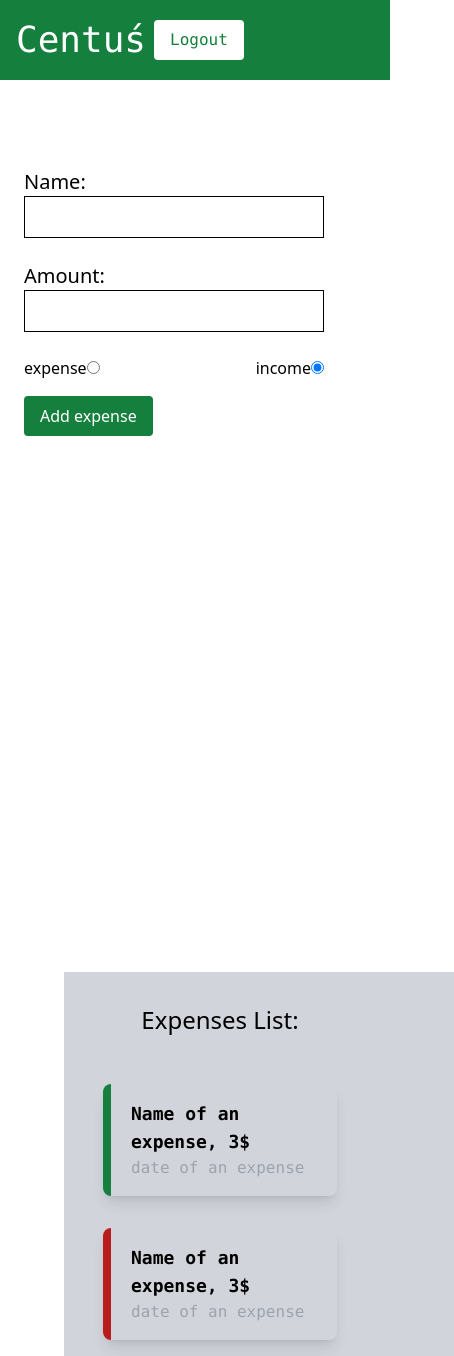
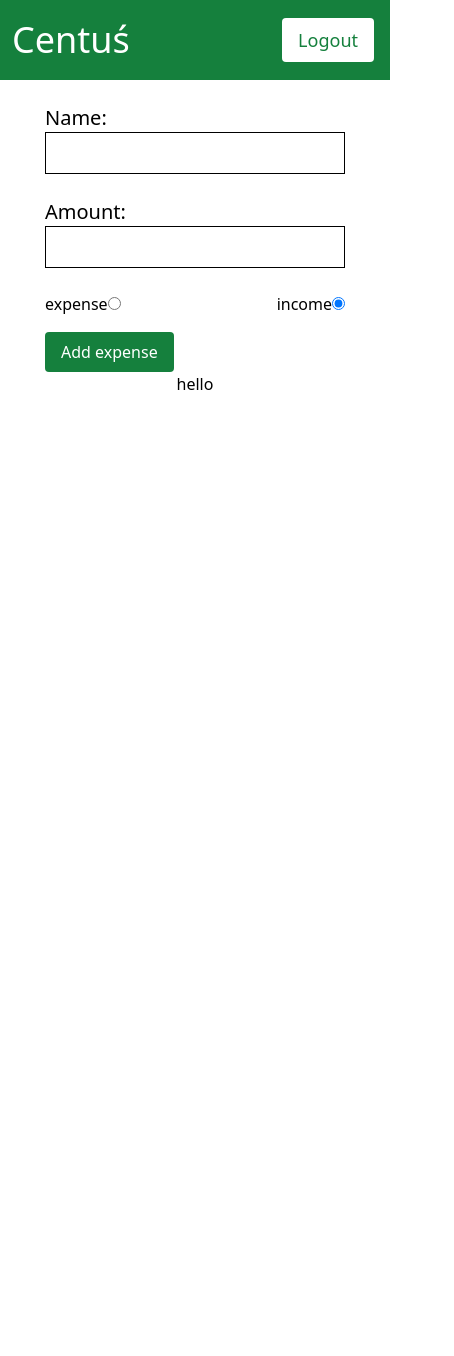
Before and after one commit to Gawc1uuu/centusTS, a React (Create React App) app in the folder frontend/: page / in a window 390 px wide. Shown: the whole page, 454 px wide, since content can reach past the window. After the commit the page ends 1216 px from the top, so only its background shows below. Built offline with nearby package versions, Linux system fonts and the light colour scheme; sample sign-in values are in the browser's storage.

Commit message:
styling and making site responsive

```diff
--- a/frontend/src/components/ExpensesForm.tsx
+++ b/frontend/src/components/ExpensesForm.tsx
@@ -2,7 +2,7 @@ import React from "react";
 
 const ExpensesForm = () => {
   return (
-    <div className="bg-slate-700 order-1 md:order-2 h-screen w-full flex flex-col justify-start items-start bg-white py-4 px-6 mt-12">
+    <div className="flex flex-col items-center order-1 md:order-2 justify-center w-full">
       <form className="max-w-[300px] w-11/12 sm:w-full">
         <div className="flex flex-col my-6">
           <label className="text-xl">Name: </label>
--- a/frontend/src/components/ExpensesList.tsx
+++ b/frontend/src/components/ExpensesList.tsx
@@ -2,24 +2,8 @@ import React from "react";
 
 const ExpensesList = () => {
   return (
-    <div className="bg-gray-300 order-2 md:order-2 w-full col-span-2 ml-16">
-      <div className="w-4/5 flex flex-col max-h-[500px] items-center overflow-y-auto">
-        <h1 className="font-bolt font-sans text-2xl my-8 text-left">
-          Expenses List:
-        </h1>
-        <div className="shadow-lg border-l-8 rounded-lg border-green-700 font-mono px-5 py-4 my-4 w-3/4 ">
-          <h3 className="text-lg font-mono font-semibold leading-tight-wide">
-            Name of an expense, 3$
-          </h3>
-          <p className="text-gray-400 text-bd">date of an expense</p>
-        </div>
-        <div className="shadow-lg border-l-8 rounded-lg border-red-700 font-mono px-5 py-4 my-4 w-3/4 ">
-          <h3 className="text-lg font-mono font-semibold leading-tight-wide">
-            Name of an expense, 3$
-          </h3>
-          <p className="text-gray-400 text-bd">date of an expense</p>
-        </div>
-      </div>
+    <div className="flex flex-col justify-start items-center w-full min-h-screen md:min-h-[500px] md:max-h-[600px] order-2 md:order-1">
+      hello
     </div>
   );
 };
--- a/frontend/src/components/Navbar.tsx
+++ b/frontend/src/components/Navbar.tsx
@@ -1,23 +1,42 @@
 import React from "react";
 import { Link } from "react-router-dom";
 import useAuthContext from "../hooks/useAuthContext";
+import useLogout from "../hooks/useLogout";
 
 const Navbar = () => {
   const { user } = useAuthContext();
+  const { logout } = useLogout();
+
+  const handleClick = () => {
+    logout();
+  };
 
   return (
-    <nav className="w-full h-20 bg-green-700 flex justify-around sm:justify-between items-center text-white">
-      <h1 className="ml-4 mr-2 sm:ml-16 text-4xl font-mono">Centuś</h1>
-      <div className="flex w-3/4 sm:w-1/5 justify-between mr-12 font-mono items-center">
+    <nav className="min-w-screen h-20 bg-green-700 flex justify-between items-center text-white">
+      <h1 className="text-4xl ml-3 md:ml-10 md:text-5xl">Centuś</h1>
+      <div className="text-lg mr-4 space-x-4 md:mr-12 md:space-x-10">
         {user && (
-          <button className="bg-white text-green-700 px-4 py-2 rounded">
+          <button
+            onClick={handleClick}
+            className="transition-all duration-150 bg-white text-green-700 px-4 py-2 rounded hover:-translate-y-0.5 hover:cursor-pointer hover:bg-opacity-0.5"
+          >
             Logout
           </button>
         )}
         {!user && (
           <>
-            <Link to="/login">Login</Link>
-            <Link to="/signup">Sign up</Link>
+            <Link
+              className="hover:underline hover:undeline-offset-8 hover:-translate-y-0.5 hover:cursor-pointer"
+              to="/login"
+            >
+              Login
+            </Link>
+            <Link
+              className="transition-all duration-150 hover:underline hover:undeline-offset-8 hover:translate-y-10"
+              to="/signup"
+            >
+              Sign up
+            </Link>
           </>
         )}
       </div>
--- a/frontend/src/pages/Home.tsx
+++ b/frontend/src/pages/Home.tsx
@@ -9,7 +9,7 @@ const Home = () => {
   useEffect(() => {}, []);
 
   return (
-    <div className="grid grid-cols-1 md:grid-cols-3 w-full">
+    <div className="flex flex-col md:flex-row md:justify-around justify-center items-start">
       <ExpensesList />
       <ExpensesForm />
     </div>
```
